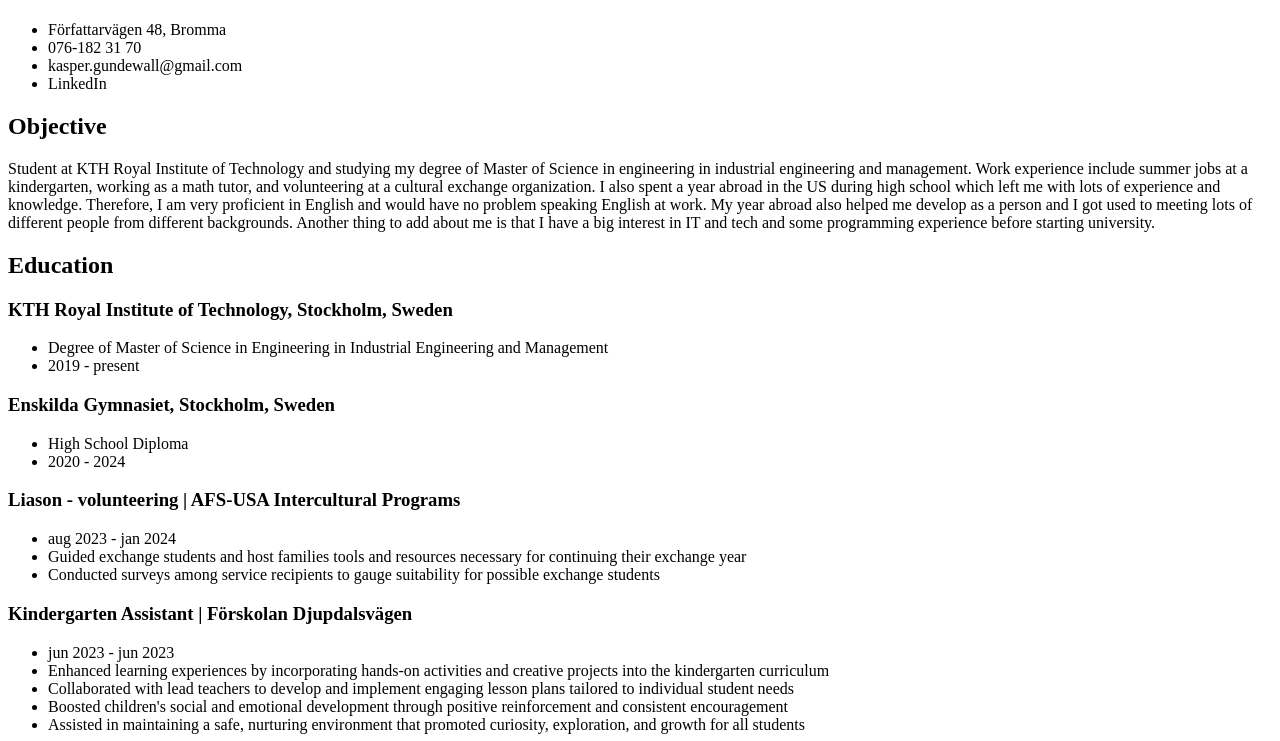
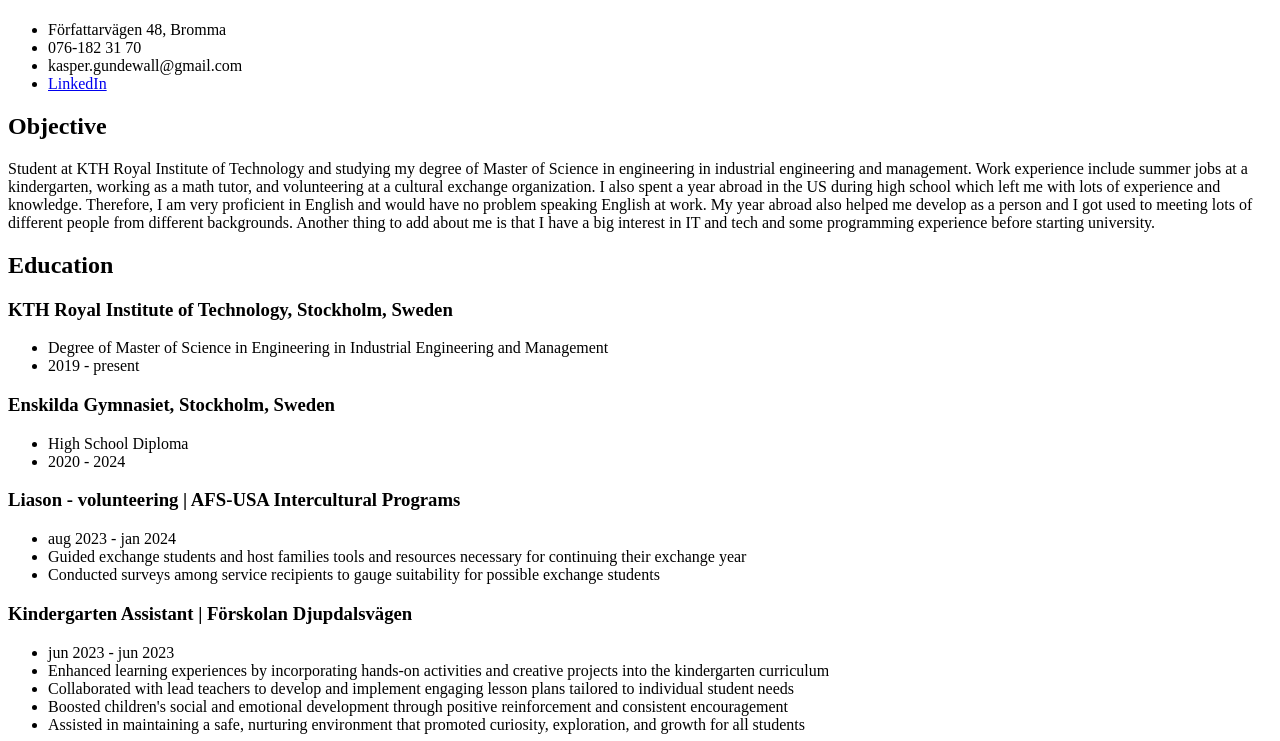
Before and after one commit to K43P5R/K453P5R.github.io, a plain HTML site: page index.html in a window 1280 px wide. Shown: the part 59-800 px from the top of the page. Drawn offline with Linux system fonts and the light colour scheme.

Commit message:
fixing link again

```diff
--- a/index.html
+++ b/index.html
@@ -12,7 +12,7 @@
                 <li>Författarvägen 48, Bromma</li>
                 <li>076-182 31 70</li>
                 <li>kasper.gundewall@gmail.com</li>
-                <li href="https://www.linkedin.com/in/kasper-gundewall-a153a12a9/" target="_blank">LinkedIn</li>
+                <li><a href="https://www.linkedin.com/in/kasper-gundewall-a153a12a9/" target="_blank">LinkedIn</a></li>
             </ul>
         </div>
         <div id="objective">
```
